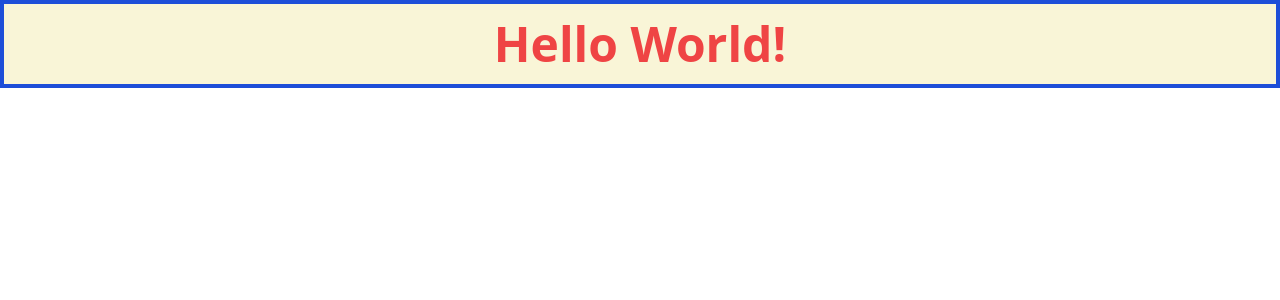
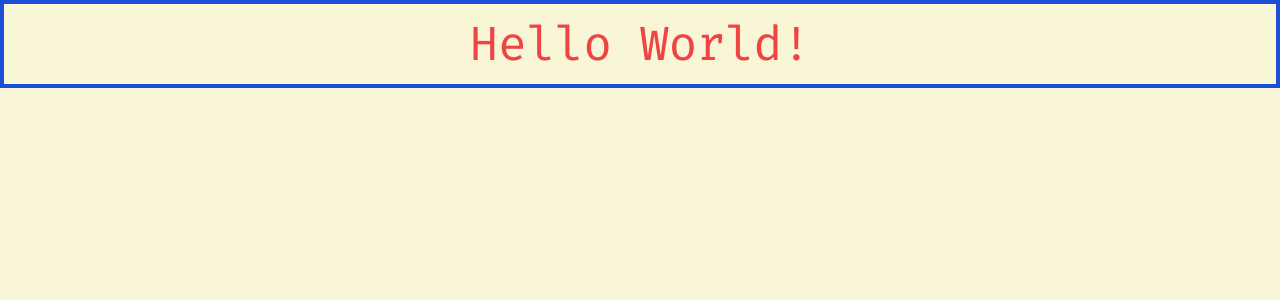
Before and after one commit to Gautam-J/portfolio, a Next.js app: page / in a window 1280 px wide. Shown: the top 300 px of the page. Built offline with nearby package versions, Linux system fonts and the light colour scheme.

Commit message:
add fira font for body

```diff
--- /dev/null
+++ b/pages/_document.tsx
@@ -0,0 +1,32 @@
+import Document, { Html, Head, Main, NextScript } from "next/document";
+
+class MyDocument extends Document {
+  render() {
+    return (
+      <Html lang="en">
+        {/* Add custom font */}
+        <link rel="preconnect" href="https://fonts.googleapis.com" />
+        <link
+          rel="preconnect"
+          href="https://fonts.gstatic.com"
+          crossOrigin="true"
+        />
+        <link
+          href="https://fonts.googleapis.com/css2?family=Fira+Code&display=swap"
+          rel="stylesheet"
+        ></link>
+
+        {/* TODO: add meta tags for SEO */}
+
+        <Head />
+        {/* TODO: add bg dark */}
+        <body className="tracking-tight font-fira bg-light-base00">
+          <Main />
+          <NextScript />
+        </body>
+      </Html>
+    );
+  }
+}
+
+export default MyDocument;
--- a/styles/globals.css
+++ b/styles/globals.css
@@ -3,9 +3,9 @@
 @tailwind utilities;
 
 .background {
-  @apply container flex justify-center p-4 border-4 border-blue-700 bg-light-base00;
+  @apply container flex justify-center p-4 border-4 border-blue-700;
 }
 
 .heading {
-  @apply text-5xl font-bold text-red-500;
+  @apply text-5xl text-red-500;
 }
--- a/tailwind.config.js
+++ b/tailwind.config.js
@@ -4,6 +4,9 @@ module.exports = {
     "./components/**/*.{js,ts,jsx,tsx}",
   ],
   theme: {
+    fontFamily: {
+      fira: ["Fira Code", "monospace"],
+    },
     extend: {
       colors: {
         // GruvBox Light Hard Contrast
```
